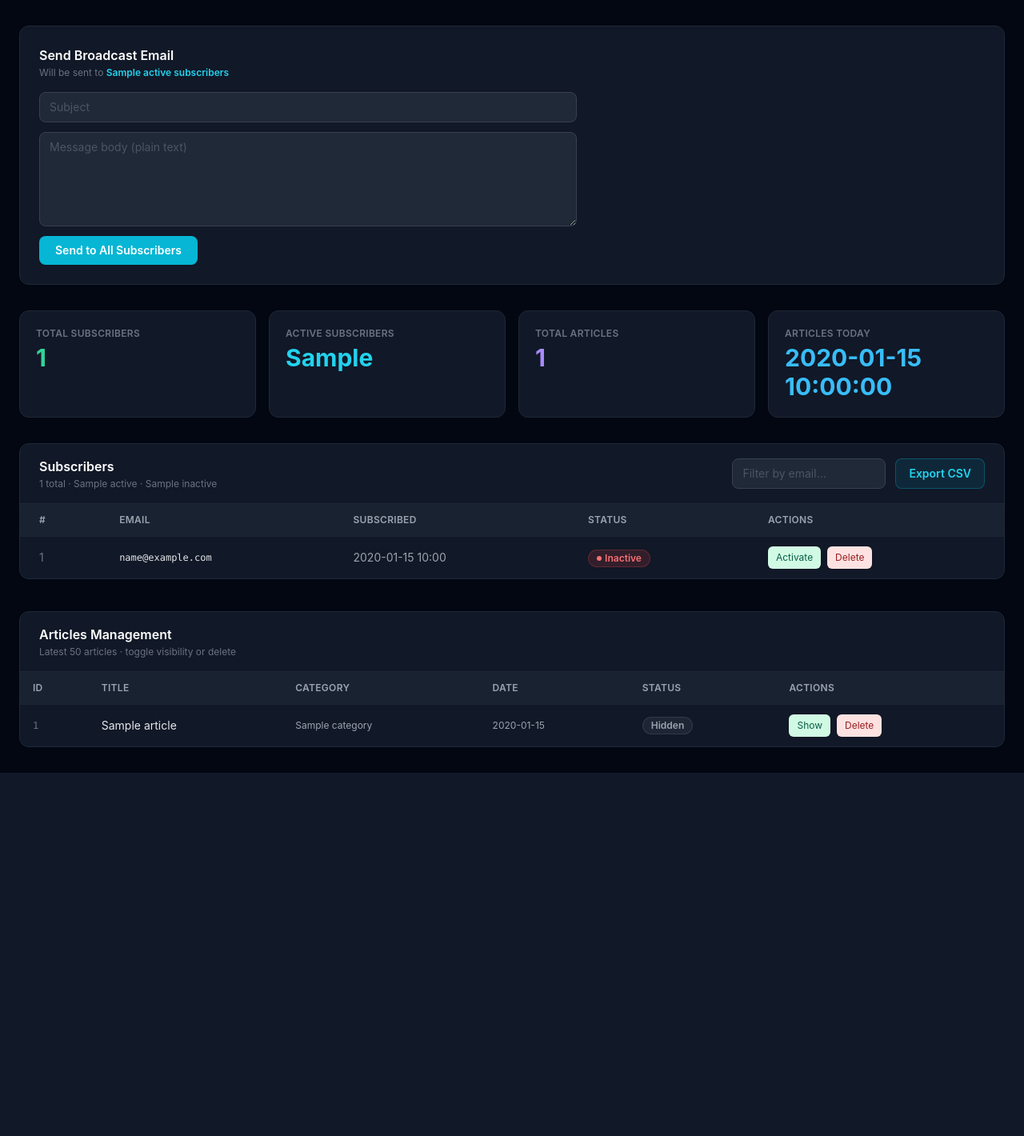
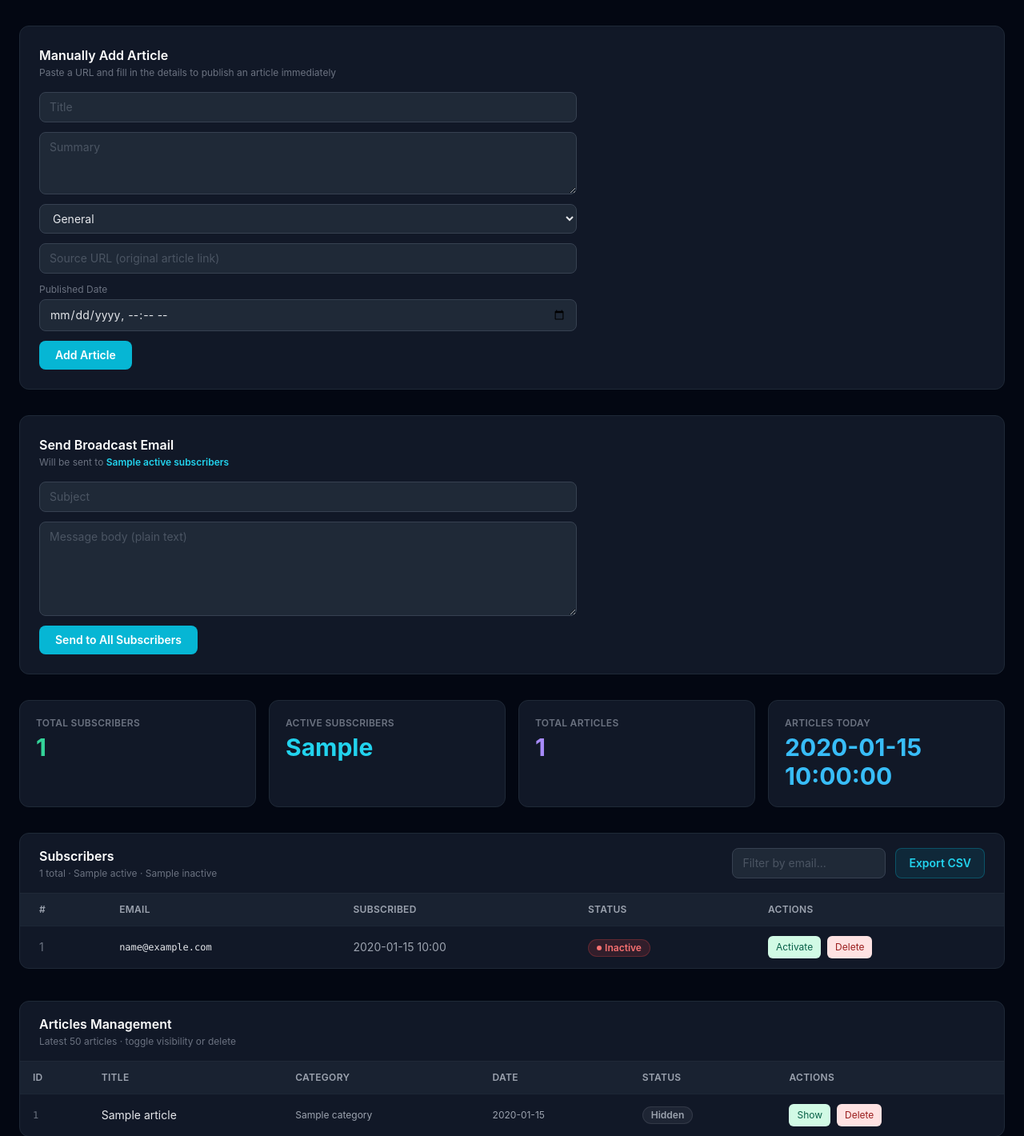
Before and after one commit to joetan79/ainews, a FastAPI app: template templates/admin.html in a window 1280 px wide. Shown: the part 61-1481 px from the top of the page at 80% size. Before the commit the page ends 1027 px from the top, so only its background shows below. Run offline with FastAPI, Linux system fonts and the light colour scheme; the template is opened without the code that fills it: most values are stand-ins (such as "Sample title", 1, 10 or a date in 2020); some libraries are stand-ins or nearby versions.

Commit message:
Auto sync 2026-04-15 11:20:16 | main.py,templates/admin.html,templates/index.html,

```diff
--- a/main.py
+++ b/main.py
@@ -3,13 +3,16 @@ import re
 import logging
 from datetime import datetime
 from typing import Optional
+from urllib.parse import urlparse
 
 import secrets
 import csv
 import io
 
-from fastapi import FastAPI, Depends, Request, Header, HTTPException
-from fastapi.responses import HTMLResponse, JSONResponse, StreamingResponse
+import httpx
+
+from fastapi import FastAPI, Depends, Request, Header, HTTPException, Form
+from fastapi.responses import HTMLResponse, JSONResponse, StreamingResponse, RedirectResponse
 from fastapi.security import HTTPBasic, HTTPBasicCredentials
 from fastapi.staticfiles import StaticFiles
 from fastapi.templating import Jinja2Templates
@@ -60,6 +63,40 @@ def on_startup():
 
 
 # ---------- helpers ----------
+
+def extract_og_image(url: str) -> Optional[str]:
+    try:
+        headers = {"User-Agent": "Mozilla/5.0 (compatible; ABbot/1.0; +https://abai.cloud)"}
+        r = httpx.get(url, timeout=4, follow_redirects=True, headers=headers)
+        if r.status_code != 200:
+            return None
+        html = r.text
+        if 'og:image' not in html:
+            return None
+        start = html.find('property="og:image"')
+        if start == -1:
+            start = html.find("property='og:image'")
+        if start == -1:
+            return None
+        content_start = html.find('content="', start)
+        if content_start == -1:
+            content_start = html.find("content='", start)
+            if content_start == -1:
+                return None
+            quote_char = "'"
+        else:
+            quote_char = '"'
+        content_start += len('content=') + 1
+        content_end = html.find(quote_char, content_start)
+        if content_end == -1:
+            return None
+        image_url = html[content_start:content_end].strip()
+        if not image_url.startswith("http") or len(image_url) > 500:
+            return None
+        return image_url
+    except Exception:
+        return None
+
 
 def group_articles_by_date(articles):
     grouped = {}
@@ -252,6 +289,7 @@ def admin_page(
     request: Request,
     db: Session = Depends(get_db),
     username: str = Depends(verify_admin),
+    msg: Optional[str] = None,
 ):
     subscribers = db.query(Subscriber).order_by(Subscriber.subscribed_at.desc()).all()
     total_articles = db.query(NewsArticle).count()
@@ -277,7 +315,48 @@ def admin_page(
             "inactive_subs": inactive_subs,
             "total_subs": len(subscribers),
             "articles": articles,
+            "msg": msg,
         },
+    )
+
+
+@app.post("/admin/add-article")
+async def add_article_manual(
+    request: Request,
+    db: Session = Depends(get_db),
+    username: str = Depends(verify_admin),
+    title: str = Form(...),
+    summary: str = Form(...),
+    category: str = Form("General"),
+    source_url: str = Form(...),
+    published_date: Optional[str] = Form(None),
+):
+    parsed_date = datetime.utcnow()
+    if published_date:
+        try:
+            parsed_date = datetime.fromisoformat(published_date)
+        except ValueError:
+            pass
+
+    image_url = extract_og_image(source_url)
+    source_domain = urlparse(source_url).netloc or None
+
+    article = NewsArticle(
+        title=title,
+        summary=summary,
+        category=category,
+        source_url=source_url,
+        image_url=image_url,
+        source_domain=source_domain,
+        published_date=parsed_date,
+        is_published=True,
+    )
+    db.add(article)
+    db.commit()
+
+    return RedirectResponse(
+        url=f"/admin?msg=Article+added%3A+{title[:60].replace(' ', '+')}",
+        status_code=303,
     )
 
 
--- a/templates/admin.html
+++ b/templates/admin.html
@@ -23,6 +23,51 @@
   </header>
 
   <main class="max-w-7xl mx-auto px-6 py-8">
+
+    <!-- Flash message -->
+    {% if msg %}
+    <div class="mb-6 bg-emerald-500/15 border border-emerald-500/30 text-emerald-400 text-sm font-medium px-4 py-3 rounded-xl">
+      {{ msg }}
+    </div>
+    {% endif %}
+
+    <!-- Manually Add Article -->
+    <div class="bg-gray-900 border border-gray-800 rounded-xl p-6 mb-8">
+      <div class="mb-4">
+        <h2 class="text-base font-semibold text-white">Manually Add Article</h2>
+        <p class="text-xs text-gray-500 mt-0.5">Paste a URL and fill in the details to publish an article immediately</p>
+      </div>
+      <form method="POST" action="/admin/add-article" class="flex flex-col gap-3 max-w-2xl">
+        <input type="text" name="title" placeholder="Title" required
+               class="bg-gray-800 border border-gray-700 text-gray-200 text-sm rounded-lg px-3 py-2 focus:outline-none focus:border-cyan-500 placeholder-gray-600" />
+        <textarea name="summary" rows="3" placeholder="Summary" required
+                  class="bg-gray-800 border border-gray-700 text-gray-200 text-sm rounded-lg px-3 py-2 focus:outline-none focus:border-cyan-500 placeholder-gray-600 resize-y"></textarea>
+        <select name="category"
+                class="bg-gray-800 border border-gray-700 text-gray-200 text-sm rounded-lg px-3 py-2 focus:outline-none focus:border-cyan-500">
+          <option value="AI Models">AI Models</option>
+          <option value="Business">Business</option>
+          <option value="Policy">Policy</option>
+          <option value="Research">Research</option>
+          <option value="Robotics">Robotics</option>
+          <option value="Hardware">Hardware</option>
+          <option value="Crypto">Crypto</option>
+          <option value="General" selected>General</option>
+        </select>
+        <input type="url" name="source_url" placeholder="Source URL (original article link)" required
+               class="bg-gray-800 border border-gray-700 text-gray-200 text-sm rounded-lg px-3 py-2 focus:outline-none focus:border-cyan-500 placeholder-gray-600" />
+        <div class="flex flex-col gap-1">
+          <label class="text-xs text-gray-500">Published Date</label>
+          <input type="datetime-local" name="published_date"
+                 class="bg-gray-800 border border-gray-700 text-gray-200 text-sm rounded-lg px-3 py-2 focus:outline-none focus:border-cyan-500" />
+        </div>
+        <div>
+          <button type="submit"
+                  class="bg-cyan-500 hover:bg-cyan-400 text-white text-sm font-semibold px-5 py-2 rounded-lg transition-colors cursor-pointer border-none">
+            Add Article
+          </button>
+        </div>
+      </form>
+    </div>
 
     <!-- Broadcast Email -->
     <div class="bg-gray-900 border border-gray-800 rounded-xl p-6 mb-8">
```
Also changed, not shown: templates/index.html (+0 -10 lines).
